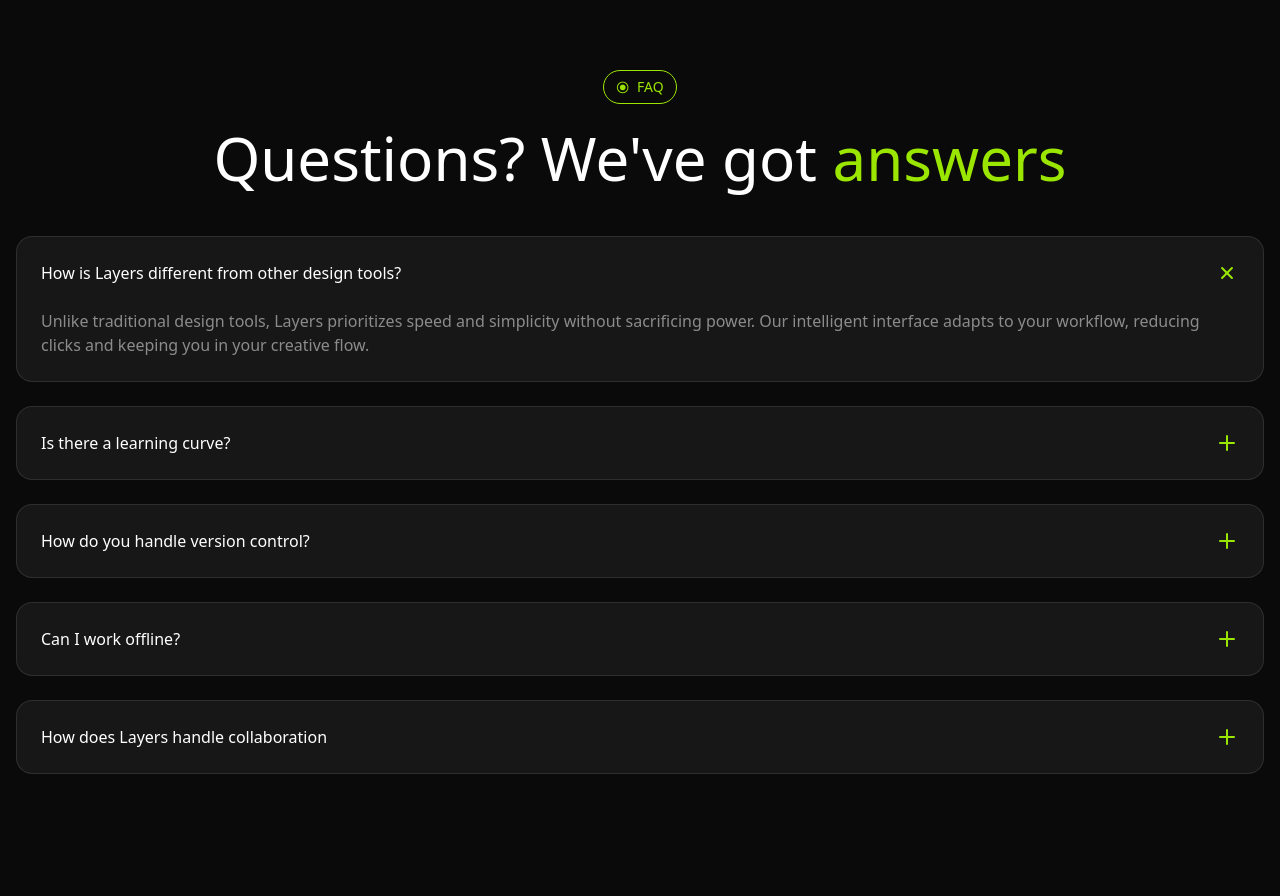
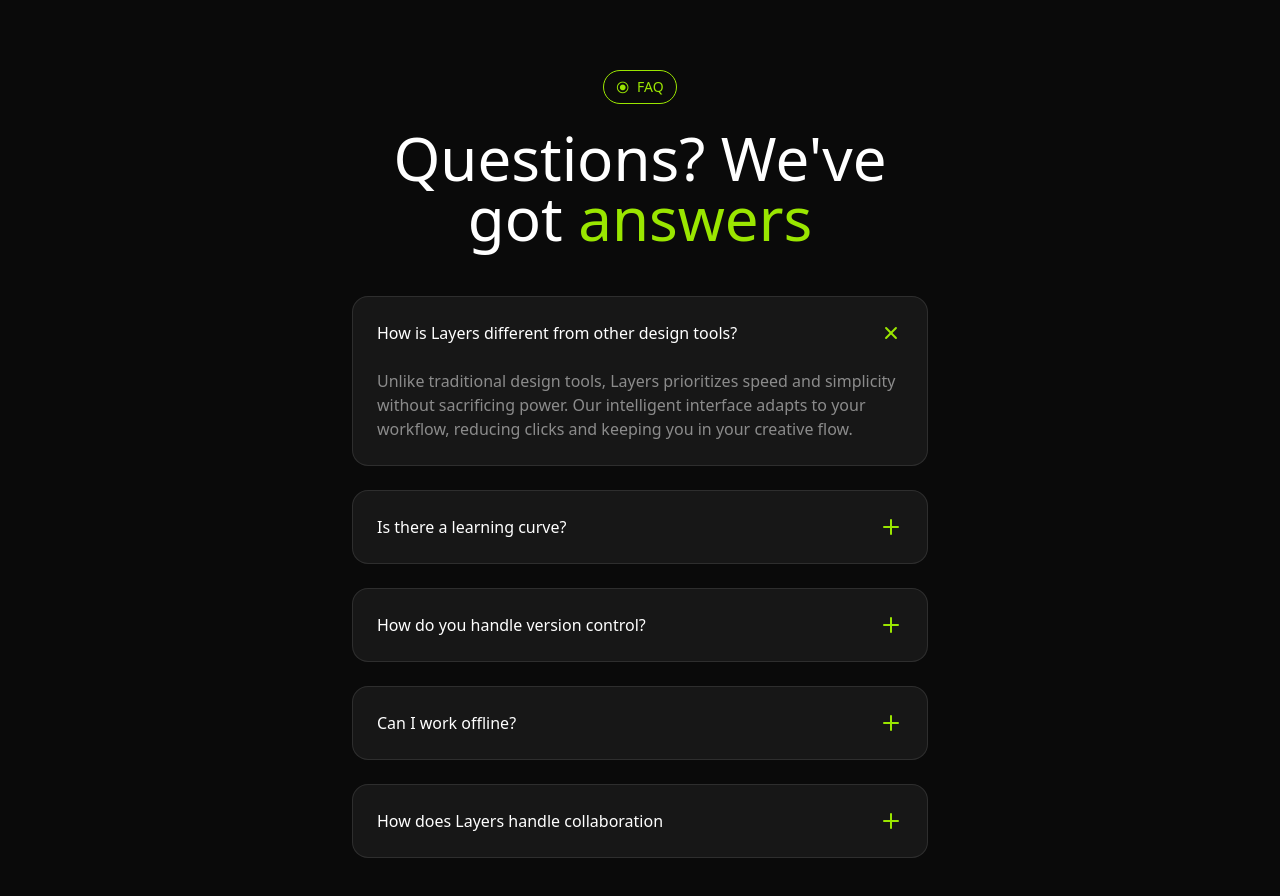
Before and after one commit to theankitgupta/saasLandingPagePractice, a Next.js app: page / in a window 1280 px wide. Shown: the part 3920-4816 px from the top of the page. Before the commit the page ends 4790 px from the top, so only its background shows below. Built offline with nearby package versions, Linux system fonts and the light colour scheme.

Commit message:
FAQ Section Tablet View

```diff
--- a/components/sections/faq/FAQ.tsx
+++ b/components/sections/faq/FAQ.tsx
@@ -11,11 +11,11 @@
         <div className="flex justify-center">
           <Tag>FAQ</Tag>
         </div>
-        <h2 className="text-6xl font-medium mt-6 text-center">
+        <h2 className="text-6xl font-medium mt-6 text-center max-w-xl mx-auto">
           Questions? We&apos;ve got{" "}
           <span className="text-lime-400">answers</span>
         </h2>
-        <div className="mt-12 flex flex-col gap-6">
+        <div className="mt-12 flex flex-col gap-6 max-w-xl mx-auto">
           {FAQ_Items.map((faq, faqIndex) => (
             <div
               className="bg-neutral-900 border border-white/10 rounded-2xl p-6"
```
